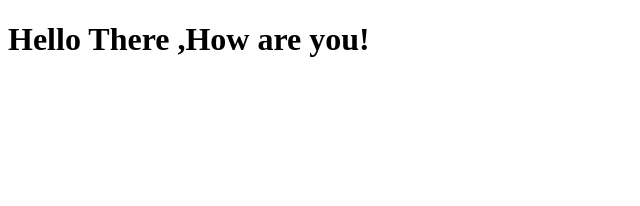
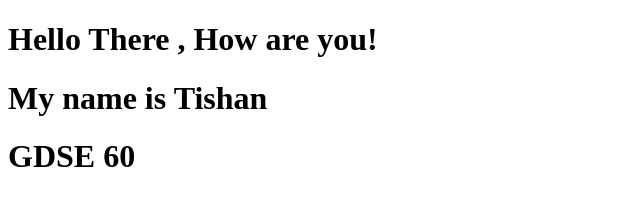
Before and after one commit to tishanjayalath/My-Portfoliyo, a plain HTML site: page index.html in a window 1280 px wide. Shown: the whole page, without its empty margins (0-640 px from the left). Drawn offline with Linux system fonts and the light colour scheme.

Commit message:
Altered content

```diff
--- a/index.html
+++ b/index.html
@@ -5,6 +5,11 @@
     <title>Title</title>
 </head>
 <body>
-<h1>Hello There ,How are you!</h1>
+<h1>Hello There , How are you!</h1>
+
+<h1>My name is Tishan</h1>
+
+<h1>GDSE 60</h1>
+
 </body>
 </html>
```
